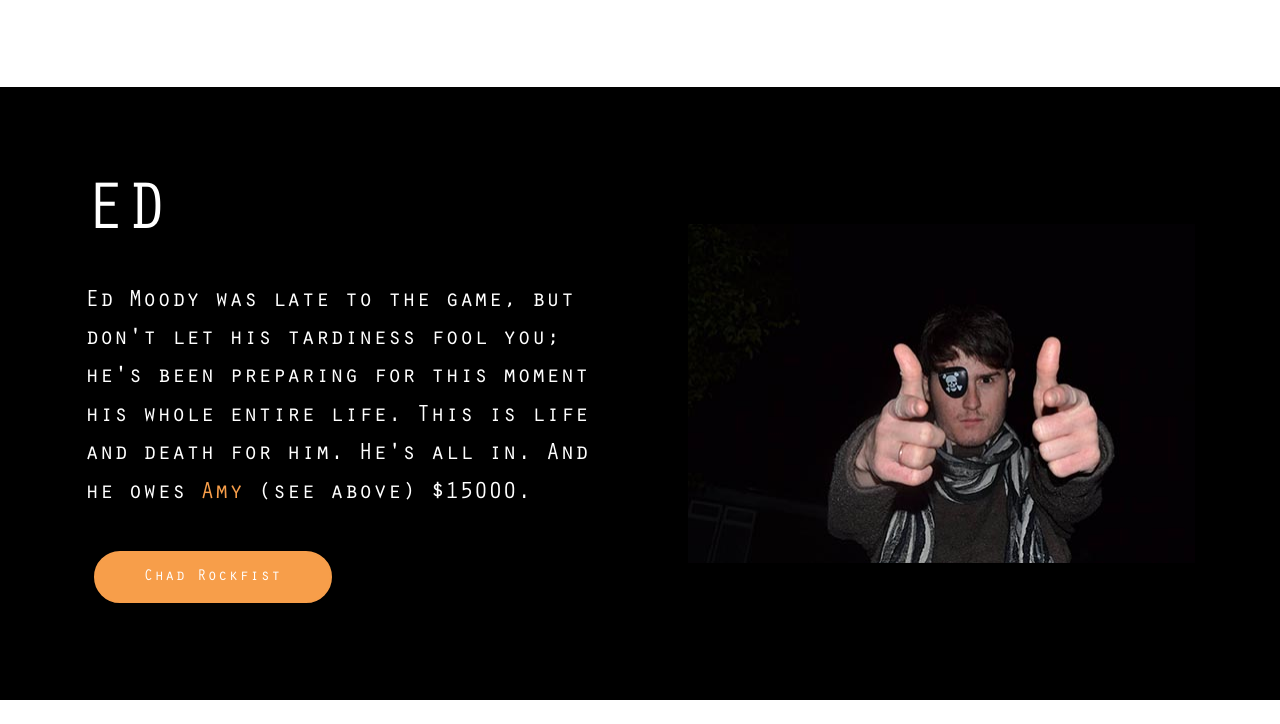
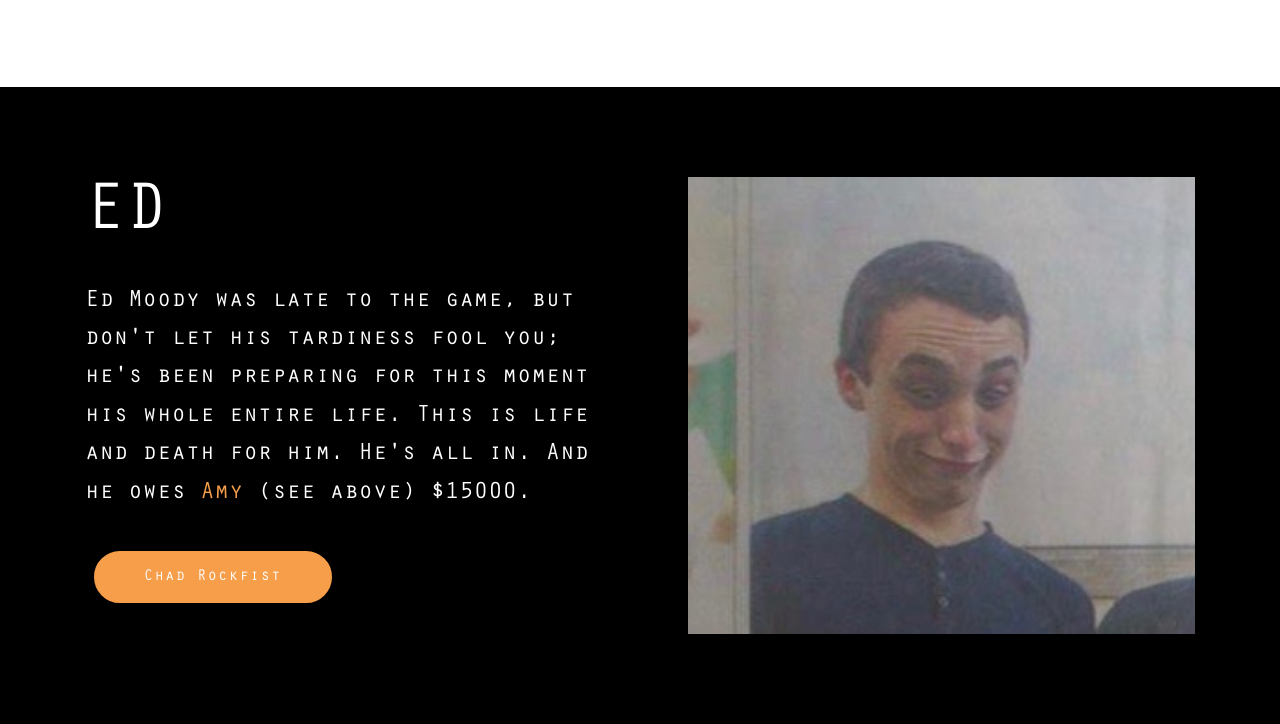
Before and after one commit to amagist/dand, a website: page public/players.html in a window 1280 px wide. Shown: the part 5194-5918 px from the top of the page. Before the commit the page ends 5894 px from the top, so only its background shows below. Drawn offline with Linux system fonts and the light colour scheme.

Commit message:
added ed img

```diff
--- a/public/players.html
+++ b/public/players.html
@@ -329,7 +329,7 @@
     <div id="sam" class="container">
         <div class="media-container-row">
             <div class="mbr-figure" style="width: 100%;">
-                <img src="assets/images/sam.jpg" alt="Mobirise">
+                <img src="assets/images/ed.jpg" alt="Mobirise">
             </div>
 
             <div class="media-content">
```
Also changed, not shown: public/assets/images/ed.jpg (added), 1 other file.
